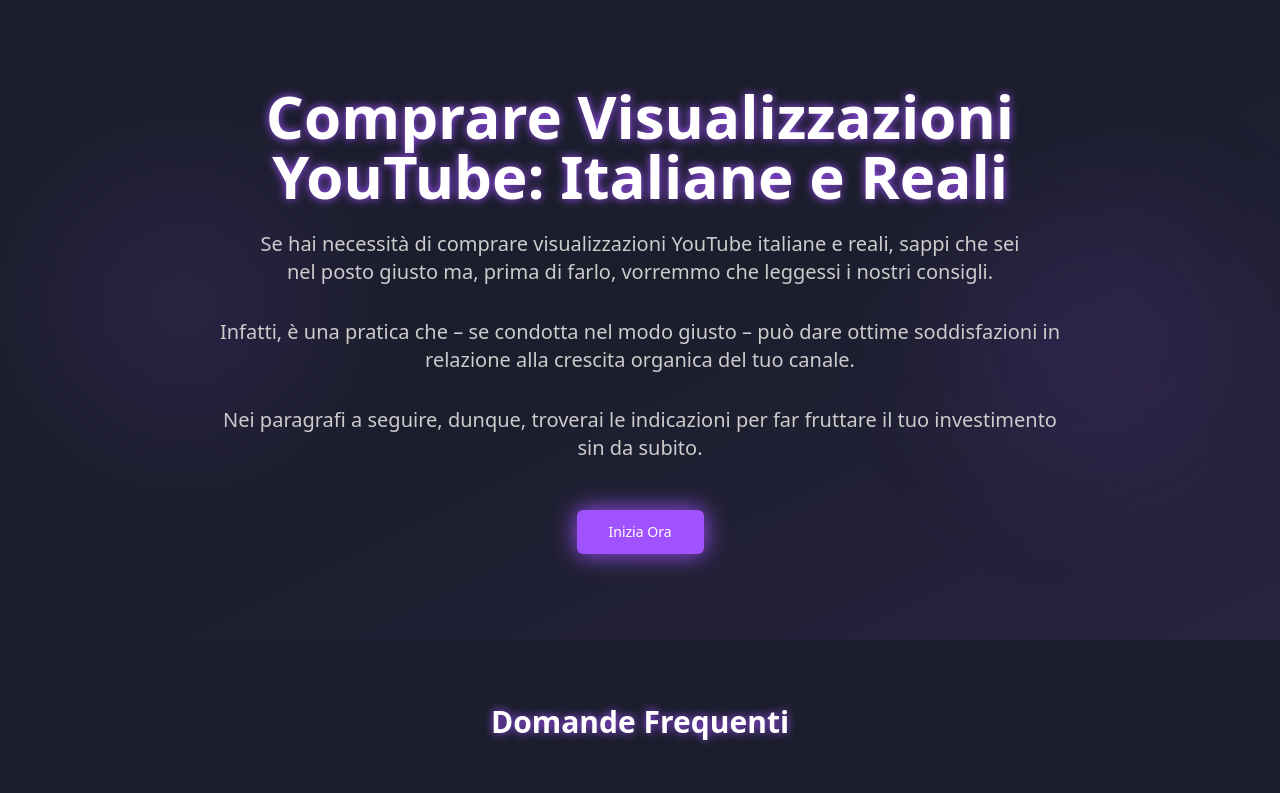
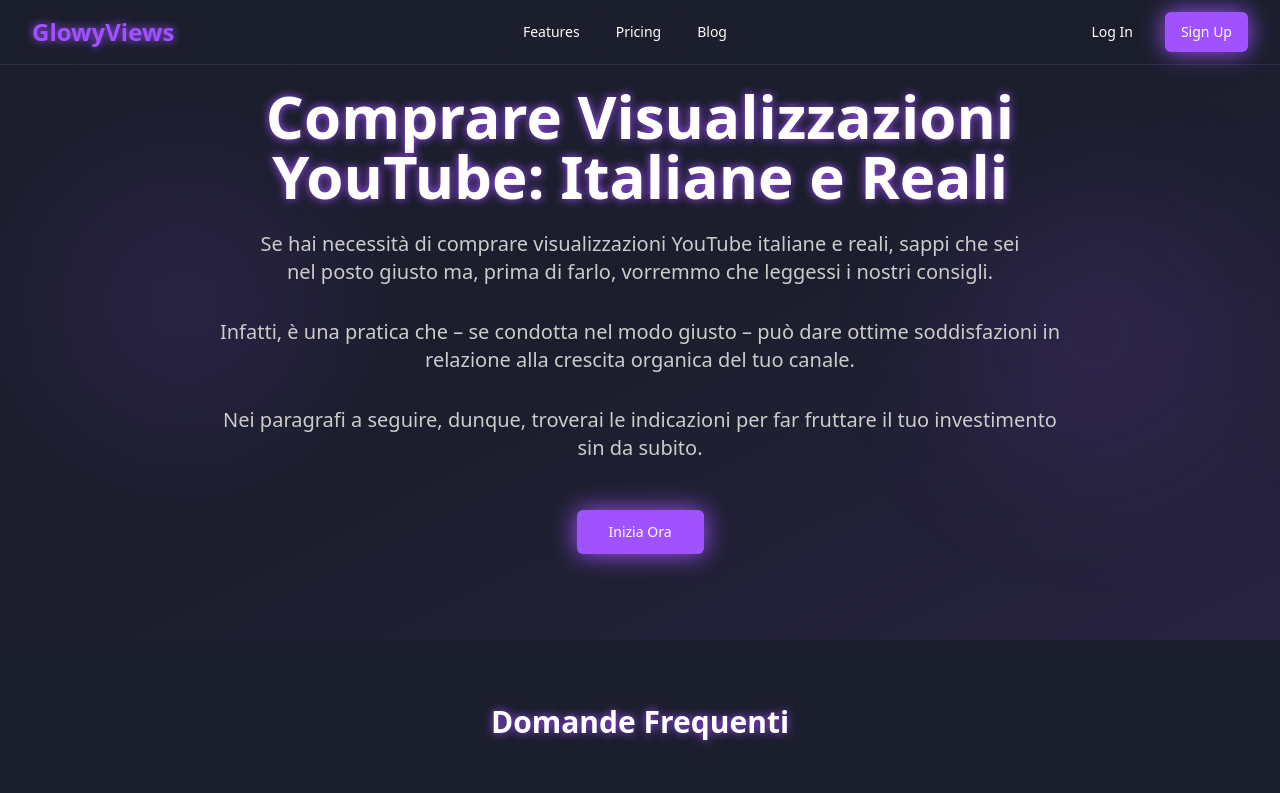
Before and after one commit to niangamadou888/glowyviews, a React (Vite) app: page / in a window 1280 px wide. Shown: the top 793 px of the page. Built offline with nearby package versions, Linux system fonts and the light colour scheme.

Commit message:
Add menu component
Implement a menu component to align the layout with the provided screenshot.
[skip gpt_engineer]

```diff
--- /dev/null
+++ b/src/components/Navigation.tsx
@@ -0,0 +1,65 @@
+import { Button } from "@/components/ui/button";
+import { NavigationMenu, NavigationMenuList, NavigationMenuItem, NavigationMenuLink } from "@/components/ui/navigation-menu";
+import { cn } from "@/lib/utils";
+import { Link } from "react-router-dom";
+
+const Navigation = () => {
+  return (
+    <div className="fixed top-0 left-0 right-0 z-50 bg-background/80 backdrop-blur-sm border-b border-border">
+      <div className="container flex h-16 items-center justify-between">
+        {/* Logo */}
+        <Link to="/" className="flex items-center space-x-2">
+          <span className="text-2xl font-bold text-primary text-glow">GlowyViews</span>
+        </Link>
+
+        {/* Navigation Links */}
+        <NavigationMenu>
+          <NavigationMenuList className="hidden md:flex">
+            <NavigationMenuItem>
+              <NavigationMenuLink
+                className={cn(
+                  "group inline-flex h-10 w-max items-center justify-center rounded-md bg-background px-4 py-2 text-sm font-medium transition-colors hover:bg-accent hover:text-accent-foreground focus:bg-accent focus:text-accent-foreground focus:outline-none disabled:pointer-events-none disabled:opacity-50 data-[active]:bg-accent/50 data-[state=open]:bg-accent/50"
+                )}
+                href="#features"
+              >
+                Features
+              </NavigationMenuLink>
+            </NavigationMenuItem>
+            <NavigationMenuItem>
+              <NavigationMenuLink
+                className={cn(
+                  "group inline-flex h-10 w-max items-center justify-center rounded-md bg-background px-4 py-2 text-sm font-medium transition-colors hover:bg-accent hover:text-accent-foreground focus:bg-accent focus:text-accent-foreground focus:outline-none disabled:pointer-events-none disabled:opacity-50 data-[active]:bg-accent/50 data-[state=open]:bg-accent/50"
+                )}
+                href="#pricing"
+              >
+                Pricing
+              </NavigationMenuLink>
+            </NavigationMenuItem>
+            <NavigationMenuItem>
+              <NavigationMenuLink
+                className={cn(
+                  "group inline-flex h-10 w-max items-center justify-center rounded-md bg-background px-4 py-2 text-sm font-medium transition-colors hover:bg-accent hover:text-accent-foreground focus:bg-accent focus:text-accent-foreground focus:outline-none disabled:pointer-events-none disabled:opacity-50 data-[active]:bg-accent/50 data-[state=open]:bg-accent/50"
+                )}
+                href="#blog"
+              >
+                Blog
+              </NavigationMenuLink>
+            </NavigationMenuItem>
+          </NavigationMenuList>
+        </NavigationMenu>
+
+        {/* Auth Buttons */}
+        <div className="flex items-center gap-4">
+          <Button variant="ghost" className="hidden md:inline-flex">
+            Log In
+          </Button>
+          <Button className="glow">
+            Sign Up
+          </Button>
+        </div>
+      </div>
+    </div>
+  );
+};
+
+export default Navigation;
--- a/src/pages/Index.tsx
+++ b/src/pages/Index.tsx
@@ -1,9 +1,11 @@
 import Hero from "@/components/Hero";
 import FAQ from "@/components/FAQ";
+import Navigation from "@/components/Navigation";
 
 const Index = () => {
   return (
     <main className="min-h-screen">
+      <Navigation />
       <Hero />
       <FAQ />
     </main>
```
